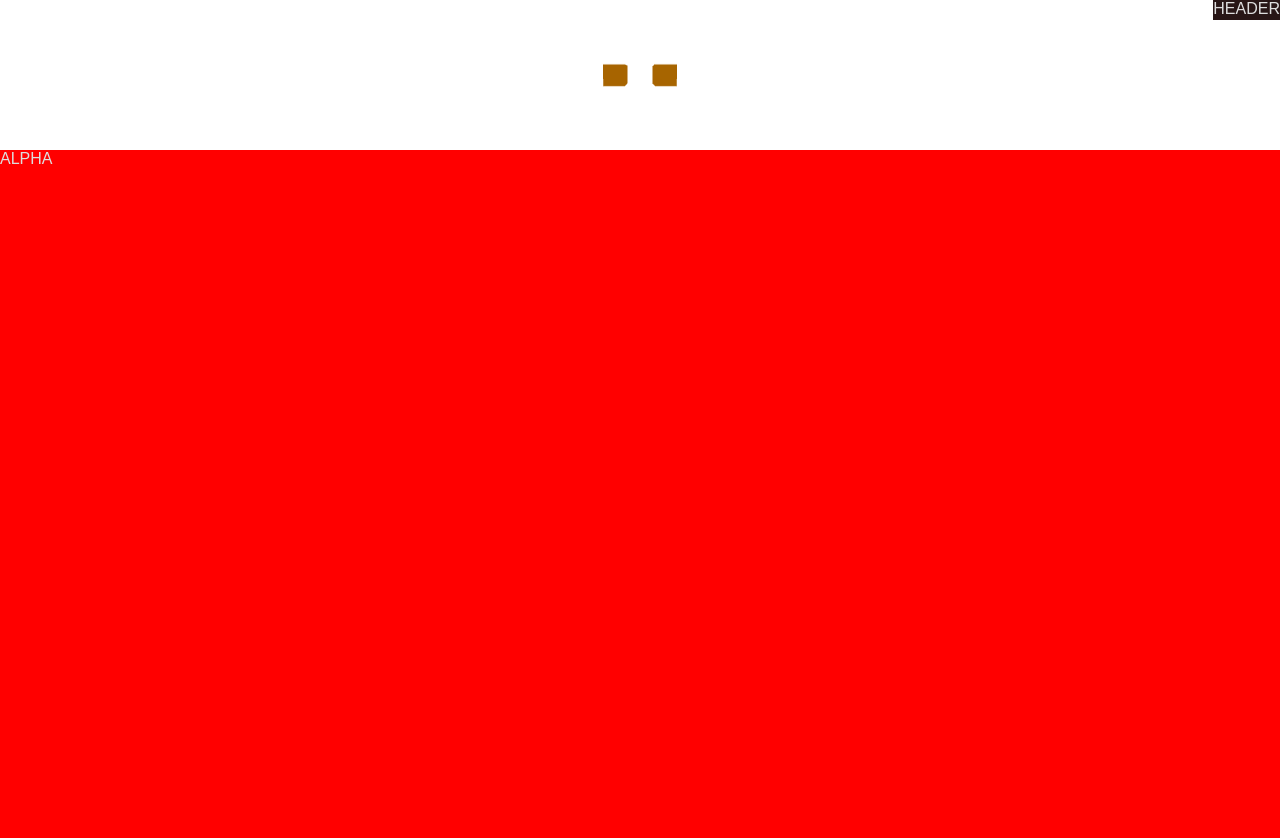
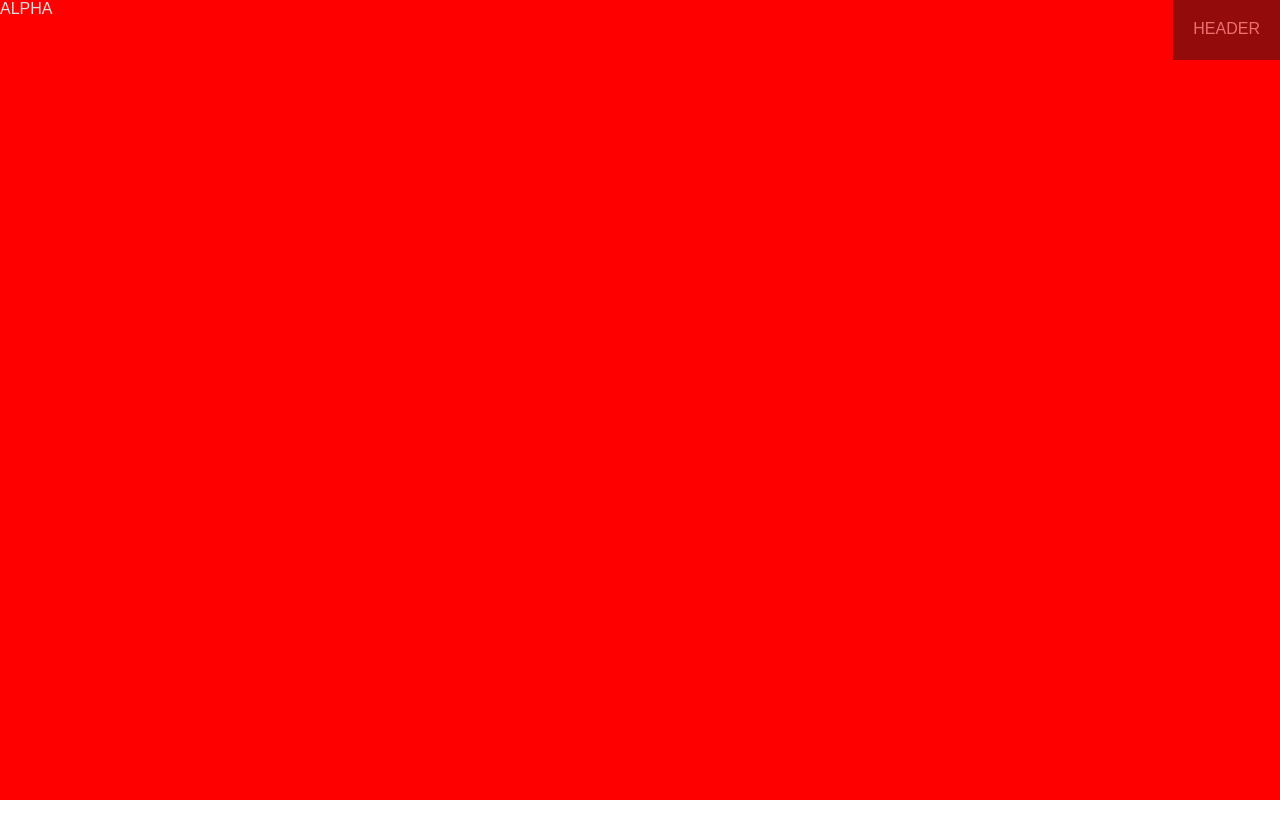
Before and after one commit to Bosworth99/s_a_f_e_t_y, a React app: page / in a window 1280 px wide. Shown: the top 838 px of the page. After the commit the page ends 800 px from the top, so only its background shows below. Built offline with nearby package versions, Linux system fonts and the light colour scheme.

Commit message:
feat: layers, working out component syntax

```diff
--- a/public/index.html
+++ b/public/index.html
@@ -6,8 +6,9 @@
     <title>s_a_f_e_t_y</title>
   </head>
   <body>
-    <div id="ctx" style="z-index: 2; position: relative"></div>
-    <div id="root" style="z-index: 1; position: relative"></div>
+    <div id="overlay"></div>
+    <div id="ctx"></div>
+    <div id="root"></div>
     <script src="bundle.js"></script>
   </body>
 </html>
--- a/src/App.tsx
+++ b/src/App.tsx
@@ -1,4 +1,5 @@
 import React, { type FC, useEffect } from 'react';
+import { createPortal } from 'react-dom';
 import './styles/reset.css';
 import './styles/global.css';
 import { Header } from './components/app/Header';
@@ -10,9 +11,11 @@ const App: FC = () => {
     console.log('hello world');
   }, []);
 
+  const overlay: Element = document.getElementById('overlay') as Element;
+
   return (
     <StyledApp>
-      <Header />
+      {createPortal(<Header />, overlay)}
       <Alpha />
     </StyledApp>
   );
--- a/src/components/app/Header.styled.tsx
+++ b/src/components/app/Header.styled.tsx
@@ -4,7 +4,7 @@ export const Header = styled.div`
   width: auto;
   height: 20px;
   margin: 20 auto;
-  padding: 0;
+  padding: 20px;
   background-color: #281616;
   color: #ddd;
   position: fixed;
@@ -12,4 +12,10 @@ export const Header = styled.div`
   top: 0;
   right: 0;
   z-index: 100;
+  opacity: 0.5;
+  cursor: pointer;
+
+  & :hover {
+    opacity: 1;
+  }
 `;
--- a/src/styles/global.css
+++ b/src/styles/global.css
@@ -1,10 +1,23 @@
-
-body, html {
-    margin: 0;
-    padding: 0;
+body,
+html {
+  margin: 0;
+  padding: 0;
 }
 
+body {
+  font-family: Arial, Helvetica, sans-serif;
+}
 
-body {
-    font-family: Arial, Helvetica, sans-serif;
+#ctx {
+  z-index: 2;
+  position: absolute;
+  top: 0;
+  left: 0;
 }
+
+#root {
+  z-index: 1;
+  position: relative;
+  width: 100vw;
+  height: 100vh;
+}
--- a/src/views/alpha/Alpha.styled.tsx
+++ b/src/views/alpha/Alpha.styled.tsx
@@ -1,15 +1,11 @@
 import styled from 'styled-components';
 
 export const Alpha = styled.div`
-  width: 100vw;
-  height: 100vh;
+  width: 100%;
+  height: 100%;
   margin: 0 auto;
   padding: 0;
   background-color: #ff0000;
   color: #ddd;
-  position: absolute;
-  top: 0;
-  left: 0;
   display: block;
-  z-index: 1;
 `;
--- a/src/views/alpha/Alpha.tsx
+++ b/src/views/alpha/Alpha.tsx
@@ -1,50 +1,21 @@
 import React, { useEffect, useRef, useState } from 'react';
-import { type FC } from 'react';
 import { createRoot } from 'react-dom/client';
 import { Canvas, useFrame } from '@react-three/fiber';
 
-import { Sphere } from '../../components/sphere/Sphere';
+// import { Sphere } from '../../components/sphere/Sphere';
 import { Alpha as StyledAlpha } from './Alpha.styled';
 
-export const Alpha: FC = () => {
+export const Alpha: React.FC = () => {
   let ctx;
   const el = document.getElementById('ctx');
 
   useEffect(() => {
-    // @ts-ignore
-    function Box(props) {
-      // This reference will give us direct access to the mesh
-      const meshRef = useRef();
-      // Set up state for the hovered and active state
-      const [hovered, setHover] = useState(false);
-      const [active, setActive] = useState(false);
-      // Subscribe this component to the render-loop, rotate the mesh every frame
-      // @ts-ignore
-      useFrame((state, delta) => (meshRef.current.rotation.x += delta));
-      // Return view, these are regular three.js elements expressed in JSX
-      return (
-        <mesh
-          {...props}
-          ref={meshRef}
-          scale={active ? 1.5 : 1}
-          onClick={(event) => setActive(!active)}
-          onPointerOver={(event) => setHover(true)}
-          onPointerOut={(event) => setHover(false)}
-        >
-          <boxGeometry args={[1, 1, 1]} />
-          <meshStandardMaterial color={hovered ? 'hotpink' : 'orange'} />
-        </mesh>
-      );
-    }
-
     if (el) {
       ctx = createRoot(el);
       ctx.render(
         <Canvas>
           <ambientLight />
           <pointLight position={[10, 10, 10]} />
-          <Box position={[-1.2, 0, 0]} />
-          <Box position={[1.2, 0, 0]} />
         </Canvas>,
       );
     }
```
Also changed, not shown: src/components/sphere/Sphere.tsx (+24 -22 lines).
